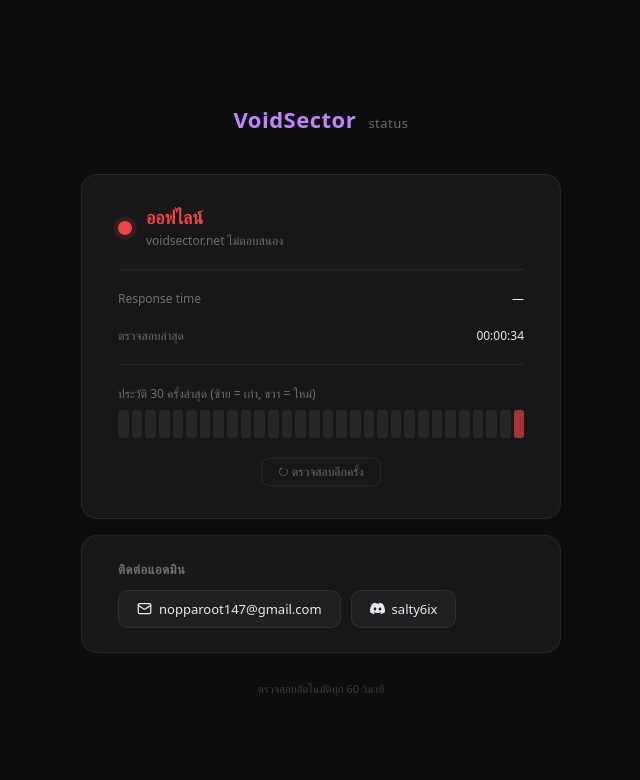
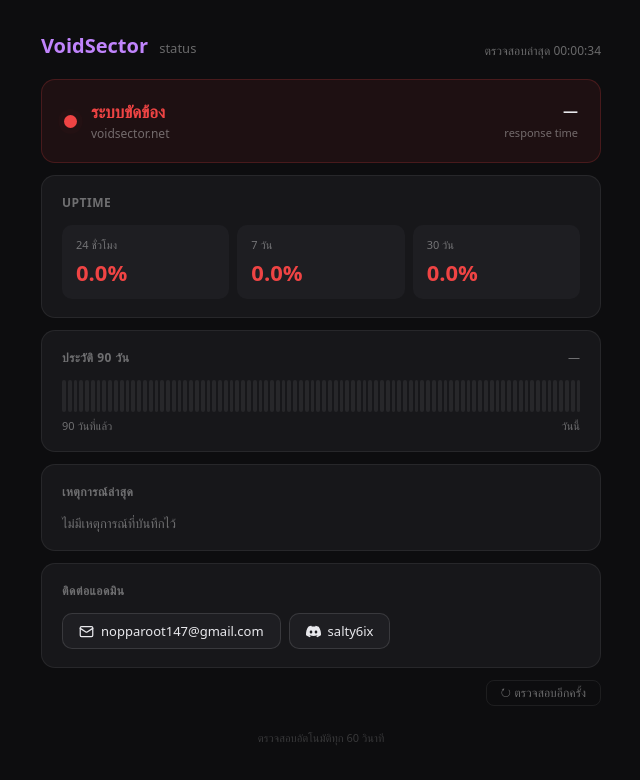
Before and after one commit to nopparoot15/voidsector-status, a website: page index.html in a window 1280 px wide. Shown: the whole page, without its empty margins (319-959 px from the left). Drawn offline with Linux system fonts and the light colour scheme.

Commit message:
feat: uptime %, 90-day history, incident log

```diff
--- a/index.html
+++ b/index.html
@@ -10,7 +10,9 @@
     :root {
       --bg: #0d0d0f;
       --surface: #17171a;
+      --surface2: #1e1e22;
       --border: rgba(255,255,255,.07);
+      --border2: rgba(255,255,255,.12);
       --text: #e8e8ec;
       --muted: rgba(255,255,255,.38);
       --green: #22c55e;
@@ -27,318 +29,393 @@
       display: flex;
       flex-direction: column;
       align-items: center;
-      justify-content: center;
-      padding: 24px;
+      padding: 32px 16px 48px;
       gap: 0;
     }
 
-    /* Logo */
-    .logo {
-      font-size: 22px;
-      font-weight: 700;
-      letter-spacing: .5px;
-      color: var(--primary);
-      margin-bottom: 8px;
-    }
+    .wrap { width: 100%; max-width: 560px; display: flex; flex-direction: column; gap: 12px; }
+
+    /* Header */
+    .header { display: flex; justify-content: space-between; align-items: flex-end; margin-bottom: 8px; }
+    .logo { font-size: 20px; font-weight: 700; color: var(--primary); }
     .logo span { color: var(--muted); font-weight: 400; font-size: 13px; margin-left: 6px; }
+    .last-check { font-size: 12px; color: var(--muted); }
 
-    /* Main card */
-    .card {
-      margin-top: 32px;
-      background: var(--surface);
-      border: 1px solid var(--border);
-      border-radius: 16px;
-      padding: 32px 36px;
-      width: 100%;
-      max-width: 480px;
-      display: flex;
-      flex-direction: column;
-      gap: 20px;
-    }
-
-    /* Status row */
-    .status-row {
+    /* Status banner */
+    .status-banner {
+      border-radius: 14px;
+      padding: 20px 22px;
       display: flex;
       align-items: center;
       gap: 14px;
+      transition: background .4s, border-color .4s;
     }
-    .status-dot {
-      width: 14px;
-      height: 14px;
-      border-radius: 50%;
-      flex-shrink: 0;
-      background: var(--yellow);
-      transition: background .4s;
+    .status-banner.up   { background: rgba(34,197,94,.08);  border: 1px solid rgba(34,197,94,.2); }
+    .status-banner.down { background: rgba(239,68,68,.08);  border: 1px solid rgba(239,68,68,.2); }
+    .status-banner.checking { background: rgba(245,158,11,.07); border: 1px solid rgba(245,158,11,.18); }
+
+    .s-dot {
+      width: 13px; height: 13px; border-radius: 50%; flex-shrink: 0;
+      background: var(--yellow); transition: background .4s;
     }
-    .status-dot.up   { background: var(--green); animation: pulse-green 2.5s ease-in-out infinite; }
-    .status-dot.down { background: var(--red);   animation: pulse-red   1.5s ease-in-out infinite; }
+    .up   .s-dot { background: var(--green); animation: pulse-g 2.5s ease-in-out infinite; }
+    .down .s-dot { background: var(--red);   animation: pulse-r 1.4s ease-in-out infinite; }
 
-    @keyframes pulse-green {
-      0%,100% { box-shadow: 0 0 0 0 rgba(34,197,94,.5); }
-      50%      { box-shadow: 0 0 0 6px rgba(34,197,94,0); }
-    }
-    @keyframes pulse-red {
-      0%,100% { box-shadow: 0 0 0 0 rgba(239,68,68,.6); }
-      50%      { box-shadow: 0 0 0 6px rgba(239,68,68,0); }
-    }
+    @keyframes pulse-g { 0%,100%{box-shadow:0 0 0 0 rgba(34,197,94,.45)} 50%{box-shadow:0 0 0 6px rgba(34,197,94,0)} }
+    @keyframes pulse-r { 0%,100%{box-shadow:0 0 0 0 rgba(239,68,68,.55)} 50%{box-shadow:0 0 0 6px rgba(239,68,68,0)} }
 
-    .status-info { flex: 1; }
-    .status-label {
-      font-size: 18px;
-      font-weight: 600;
-      line-height: 1.2;
-    }
-    .status-label.up   { color: var(--green); }
-    .status-label.down { color: var(--red); }
-    .status-label.checking { color: var(--yellow); }
+    .s-info { flex: 1; }
+    .s-label { font-size: 17px; font-weight: 600; }
+    .up   .s-label { color: var(--green); }
+    .down .s-label { color: var(--red); }
+    .checking .s-label { color: var(--yellow); }
+    .s-sub { font-size: 12px; color: var(--muted); margin-top: 2px; }
 
-    .status-sub {
-      font-size: 12px;
-      color: var(--muted);
-      margin-top: 3px;
-    }
+    .s-latency { text-align: right; }
+    .s-latency b { font-size: 15px; font-weight: 600; color: var(--text); display: block; }
+    .s-latency span { font-size: 11px; color: var(--muted); }
 
-    /* Divider */
-    .divider { border: none; border-top: 1px solid var(--border); }
+    /* Card */
+    .card { background: var(--surface); border: 1px solid var(--border); border-radius: 14px; padding: 18px 20px; }
+    .card-title { font-size: 12px; font-weight: 600; color: var(--muted); letter-spacing: .5px; text-transform: uppercase; margin-bottom: 14px; }
 
-    /* Latency */
-    .meta-row {
-      display: flex;
-      justify-content: space-between;
-      font-size: 12px;
-      color: var(--muted);
-    }
-    .meta-row b { color: var(--text); font-weight: 500; }
+    /* Uptime metrics */
+    .metrics { display: grid; grid-template-columns: repeat(3, 1fr); gap: 8px; }
+    .metric { background: var(--surface2); border-radius: 10px; padding: 12px 14px; }
+    .metric-label { font-size: 11px; color: var(--muted); margin-bottom: 5px; }
+    .metric-value { font-size: 22px; font-weight: 600; color: var(--text); }
+    .metric-value.good { color: var(--green); }
+    .metric-value.warn { color: var(--yellow); }
+    .metric-value.bad  { color: var(--red); }
 
     /* History bar */
-    .history-wrap { display: flex; flex-direction: column; gap: 8px; }
-    .history-label { font-size: 12px; color: var(--muted); }
-    .history-bar {
-      display: flex;
-      gap: 3px;
-      align-items: flex-end;
+    .history-bar { display: flex; gap: 2px; align-items: flex-end; }
+    .history-bar .day {
+      flex: 1; height: 32px; border-radius: 2px;
+      background: var(--border);
+      transition: background .2s;
+      cursor: default;
+      position: relative;
     }
-    .history-bar .tick {
-      flex: 1;
-      height: 28px;
-      border-radius: 3px;
-      background: var(--border);
-      transition: background .3s;
+    .history-bar .day.up   { background: rgba(34,197,94,.45); }
+    .history-bar .day.down { background: rgba(239,68,68,.6); }
+    .history-bar .day.partial { background: rgba(245,158,11,.5); }
+
+    .history-dates { display: flex; justify-content: space-between; margin-top: 6px; font-size: 11px; color: var(--muted); }
+
+    /* Incidents */
+    .incident-list { display: flex; flex-direction: column; gap: 10px; }
+    .incident-item { display: flex; gap: 10px; align-items: flex-start; }
+    .inc-dot { width: 8px; height: 8px; border-radius: 50%; flex-shrink: 0; margin-top: 4px; }
+    .inc-dot.down { background: var(--red); }
+    .inc-title { font-size: 13px; color: var(--text); line-height: 1.4; }
+    .inc-sub { font-size: 11px; color: var(--muted); margin-top: 2px; }
+    .no-incidents { font-size: 13px; color: var(--muted); }
+
+    /* Contact */
+    .contact-btns { display: flex; gap: 8px; flex-wrap: wrap; }
+    .cbtn {
+      display: inline-flex; align-items: center; gap: 7px;
+      padding: 8px 16px; border-radius: 10px; font-size: 13px;
+      font-weight: 500; text-decoration: none;
+      border: 1px solid var(--border2); color: var(--text);
+      background: var(--surface2); transition: background .15s, border-color .15s;
+      cursor: pointer;
     }
-    .history-bar .tick.up   { background: rgba(34,197,94,.55); }
-    .history-bar .tick.down { background: rgba(239,68,68,.65); }
+    .cbtn:hover { background: rgba(255,255,255,.08); border-color: rgba(255,255,255,.2); }
+    .cbtn svg { flex-shrink: 0; }
 
     /* Refresh btn */
     .refresh-btn {
-      align-self: center;
-      background: none;
-      border: 1px solid var(--border);
-      color: var(--muted);
-      font-size: 12px;
-      padding: 6px 16px;
-      border-radius: 8px;
-      cursor: pointer;
-      transition: border-color .15s, color .15s;
+      align-self: flex-end;
+      background: none; border: 1px solid var(--border);
+      color: var(--muted); font-size: 12px;
+      padding: 5px 14px; border-radius: 8px;
+      cursor: pointer; transition: border-color .15s, color .15s;
     }
     .refresh-btn:hover { border-color: var(--primary); color: var(--primary); }
-    .refresh-btn:active { transform: scale(.95); }
 
-    /* Contact card */
-    .contact-card {
-      margin-top: 16px;
-      background: var(--surface);
-      border: 1px solid var(--border);
-      border-radius: 16px;
-      padding: 24px 36px;
-      width: 100%;
-      max-width: 480px;
-      display: flex;
-      flex-direction: column;
-      gap: 12px;
-    }
-    .contact-title {
-      font-size: 13px;
-      font-weight: 600;
-      color: var(--muted);
-      letter-spacing: .5px;
-      text-transform: uppercase;
-    }
-    .contact-btns { display: flex; gap: 10px; flex-wrap: wrap; }
-    .contact-btn {
-      display: inline-flex;
-      align-items: center;
-      gap: 7px;
-      padding: 9px 18px;
-      border-radius: 10px;
-      font-size: 13px;
-      font-weight: 500;
-      text-decoration: none;
-      border: 1px solid var(--border);
-      color: var(--text);
-      background: rgba(255,255,255,.04);
-      transition: background .15s, border-color .15s;
-      cursor: pointer;
-    }
-    .contact-btn:hover { background: rgba(255,255,255,.09); border-color: rgba(255,255,255,.18); }
-    .contact-btn svg { flex-shrink: 0; }
-    .contact-btn.discord:hover { border-color: #5865f2; color: #5865f2; }
-    .contact-btn.email:hover   { border-color: var(--primary); color: var(--primary); }
+    .footer { margin-top: 24px; font-size: 11px; color: rgba(255,255,255,.18); }
 
-    /* Footer */
-    .footer {
-      margin-top: 28px;
-      font-size: 11px;
-      color: rgba(255,255,255,.2);
-    }
-
-    @media (max-width: 520px) {
-      .card, .contact-card { padding: 24px 20px; }
+    @media (max-width: 480px) {
+      .card { padding: 16px; }
+      .metrics { gap: 6px; }
     }
   </style>
 </head>
 <body>
+<div class="wrap">
 
+  <div class="header">
     <div class="logo">VoidSector <span>status</span></div>
+    <div class="last-check" id="lastCheck">—</div>
+  </div>
 
-  <div class="card">
-    <div class="status-row">
-      <div class="status-dot" id="dot"></div>
-      <div class="status-info">
-        <div class="status-label checking" id="statusLabel">กำลังตรวจสอบ…</div>
-        <div class="status-sub" id="statusSub">voidsector.net</div>
+  <!-- Status banner -->
+  <div class="status-banner checking" id="banner">
+    <div class="s-dot"></div>
+    <div class="s-info">
+      <div class="s-label" id="statusLabel">กำลังตรวจสอบ…</div>
+      <div class="s-sub">voidsector.net</div>
+    </div>
+    <div class="s-latency">
+      <b id="latency">—</b>
+      <span>response time</span>
     </div>
   </div>
 
-    <hr class="divider" />
-
-    <div class="meta-row">
-      <span>Response time</span>
-      <b id="latency">—</b>
+  <!-- Uptime -->
+  <div class="card">
+    <div class="card-title">uptime</div>
+    <div class="metrics">
+      <div class="metric">
+        <div class="metric-label">24 ชั่วโมง</div>
+        <div class="metric-value" id="up24">—</div>
       </div>
-    <div class="meta-row">
-      <span>ตรวจสอบล่าสุด</span>
-      <b id="lastCheck">—</b>
+      <div class="metric">
+        <div class="metric-label">7 วัน</div>
+        <div class="metric-value" id="up7">—</div>
       </div>
-
-    <hr class="divider" />
-
-    <div class="history-wrap">
-      <div class="history-label">ประวัติ 30 ครั้งล่าสุด (ซ้าย = เก่า, ขวา = ใหม่)</div>
-      <div class="history-bar" id="historyBar">
-        <!-- ticks injected by JS -->
+      <div class="metric">
+        <div class="metric-label">30 วัน</div>
+        <div class="metric-value" id="up30">—</div>
+      </div>
     </div>
   </div>
 
-    <button class="refresh-btn" onclick="check()">↻ ตรวจสอบอีกครั้ง</button>
+  <!-- 90-day history -->
+  <div class="card">
+    <div style="display:flex; justify-content:space-between; align-items:center; margin-bottom:14px;">
+      <div class="card-title" style="margin-bottom:0;">ประวัติ 90 วัน</div>
+      <div style="font-size:12px; color:var(--muted);" id="histUptime90">—</div>
+    </div>
+    <div class="history-bar" id="histBar"></div>
+    <div class="history-dates">
+      <span>90 วันที่แล้ว</span>
+      <span>วันนี้</span>
+    </div>
   </div>
 
-  <div class="contact-card">
-    <div class="contact-title">ติดต่อแอดมิน</div>
+  <!-- Incidents -->
+  <div class="card">
+    <div class="card-title">เหตุการณ์ล่าสุด</div>
+    <div class="incident-list" id="incidentList">
+      <div class="no-incidents">ไม่มีเหตุการณ์ที่บันทึกไว้</div>
+    </div>
+  </div>
+
+  <!-- Contact -->
+  <div class="card">
+    <div class="card-title">ติดต่อแอดมิน</div>
     <div class="contact-btns">
-      <a class="contact-btn email" href="mailto:nopparoot147@gmail.com">
-        <svg width="15" height="15" viewBox="0 0 24 24" fill="none" stroke="currentColor" stroke-width="2" stroke-linecap="round" stroke-linejoin="round">
-          <rect x="2" y="4" width="20" height="16" rx="2"/><path d="m22 7-8.97 5.7a1.94 1.94 0 0 1-2.06 0L2 7"/>
-        </svg>
+      <a class="cbtn" href="mailto:nopparoot147@gmail.com">
+        <svg width="15" height="15" viewBox="0 0 24 24" fill="none" stroke="currentColor" stroke-width="2" stroke-linecap="round" stroke-linejoin="round"><rect x="2" y="4" width="20" height="16" rx="2"/><path d="m22 7-8.97 5.7a1.94 1.94 0 0 1-2.06 0L2 7"/></svg>
         nopparoot147@gmail.com
       </a>
-      <a class="contact-btn discord" href="https://discord.com/users/salty6ix" target="_blank" rel="noopener">
-        <svg width="15" height="15" viewBox="0 0 24 24" fill="currentColor">
-          <path d="M20.317 4.37a19.791 19.791 0 0 0-4.885-1.515.074.074 0 0 0-.079.037c-.21.375-.444.864-.608 1.25a18.27 18.27 0 0 0-5.487 0 12.64 12.64 0 0 0-.617-1.25.077.077 0 0 0-.079-.037A19.736 19.736 0 0 0 3.677 4.37a.07.07 0 0 0-.032.027C.533 9.046-.32 13.58.099 18.057c.002.022.015.043.03.056a19.9 19.9 0 0 0 5.993 3.03.078.078 0 0 0 .084-.028 13.94 13.94 0 0 0 1.226-1.994.076.076 0 0 0-.041-.106 13.13 13.13 0 0 1-1.872-.892.077.077 0 0 1-.008-.128 10.2 10.2 0 0 0 .372-.292.074.074 0 0 1 .077-.01c3.928 1.793 8.18 1.793 12.062 0a.074.074 0 0 1 .078.01c.12.098.246.198.373.292a.077.077 0 0 1-.006.127 12.299 12.299 0 0 1-1.873.892.077.077 0 0 0-.041.107c.36.698.772 1.362 1.225 1.993a.076.076 0 0 0 .084.028 19.839 19.839 0 0 0 6.002-3.03.077.077 0 0 0 .032-.054c.5-5.177-.838-9.674-3.549-13.66a.061.061 0 0 0-.031-.03zM8.02 15.33c-1.183 0-2.157-1.085-2.157-2.419 0-1.333.956-2.419 2.157-2.419 1.21 0 2.176 1.096 2.157 2.42 0 1.333-.956 2.418-2.157 2.418zm7.975 0c-1.183 0-2.157-1.085-2.157-2.419 0-1.333.955-2.419 2.157-2.419 1.21 0 2.176 1.096 2.157 2.42 0 1.333-.946 2.418-2.157 2.418z"/>
-        </svg>
+      <a class="cbtn" href="https://discord.com/users/salty6ix" target="_blank" rel="noopener">
+        <svg width="15" height="15" viewBox="0 0 24 24" fill="currentColor"><path d="M20.317 4.37a19.791 19.791 0 0 0-4.885-1.515.074.074 0 0 0-.079.037c-.21.375-.444.864-.608 1.25a18.27 18.27 0 0 0-5.487 0 12.64 12.64 0 0 0-.617-1.25.077.077 0 0 0-.079-.037A19.736 19.736 0 0 0 3.677 4.37a.07.07 0 0 0-.032.027C.533 9.046-.32 13.58.099 18.057c.002.022.015.043.03.056a19.9 19.9 0 0 0 5.993 3.03.078.078 0 0 0 .084-.028 13.94 13.94 0 0 0 1.226-1.994.076.076 0 0 0-.041-.106 13.13 13.13 0 0 1-1.872-.892.077.077 0 0 1-.008-.128 10.2 10.2 0 0 0 .372-.292.074.074 0 0 1 .077-.01c3.928 1.793 8.18 1.793 12.062 0a.074.074 0 0 1 .078.01c.12.098.246.198.373.292a.077.077 0 0 1-.006.127 12.299 12.299 0 0 1-1.873.892.077.077 0 0 0-.041.107c.36.698.772 1.362 1.225 1.993a.076.076 0 0 0 .084.028 19.839 19.839 0 0 0 6.002-3.03.077.077 0 0 0 .032-.054c.5-5.177-.838-9.674-3.549-13.66a.061.061 0 0 0-.031-.03zM8.02 15.33c-1.183 0-2.157-1.085-2.157-2.419 0-1.333.956-2.419 2.157-2.419 1.21 0 2.176 1.096 2.157 2.42 0 1.333-.956 2.418-2.157 2.418zm7.975 0c-1.183 0-2.157-1.085-2.157-2.419 0-1.333.955-2.419 2.157-2.419 1.21 0 2.176 1.096 2.157 2.42 0 1.333-.946 2.418-2.157 2.418z"/></svg>
         salty6ix
       </a>
     </div>
   </div>
 
+  <button class="refresh-btn" onclick="check()">↻ ตรวจสอบอีกครั้ง</button>
+
+</div>
 <div class="footer">ตรวจสอบอัตโนมัติทุก 60 วินาที</div>
 
 <script>
-    const HISTORY_KEY = 'vs_status_history';
-    const MAX_HISTORY = 30;
-    const CHECK_INTERVAL = 60000;
+  const CHECKS_KEY   = 'vs_checks_v2';
+  const INCIDENT_KEY = 'vs_incidents_v2';
+  const MAX_AGE_DAYS = 90;
+  const CHECK_MS     = 60000;
 
-    let history = JSON.parse(localStorage.getItem(HISTORY_KEY) || '[]');
+  // {ts: number, up: bool, ms: number|null}[]
+  let checks    = JSON.parse(localStorage.getItem(CHECKS_KEY) || '[]');
+  let incidents = JSON.parse(localStorage.getItem(INCIDENT_KEY) || '[]');
 
-    const dot         = document.getElementById('dot');
-    const label       = document.getElementById('statusLabel');
-    const sub         = document.getElementById('statusSub');
-    const latencyEl   = document.getElementById('latency');
-    const lastCheckEl = document.getElementById('lastCheck');
-    const barEl       = document.getElementById('historyBar');
-
-    function renderBar() {
-      barEl.innerHTML = '';
-      const show = history.slice(-MAX_HISTORY);
-      // pad left if fewer than MAX_HISTORY
-      const pad = MAX_HISTORY - show.length;
-      for (let i = 0; i < pad; i++) {
-        const t = document.createElement('div');
-        t.className = 'tick';
-        barEl.appendChild(t);
-      }
-      show.forEach(s => {
-        const t = document.createElement('div');
-        t.className = 'tick ' + (s ? 'up' : 'down');
-        t.title = s ? 'ออนไลน์' : 'ออฟไลน์';
-        barEl.appendChild(t);
-      });
+  function saveChecks() {
+    const cutoff = Date.now() - MAX_AGE_DAYS * 86400000;
+    checks = checks.filter(c => c.ts >= cutoff);
+    localStorage.setItem(CHECKS_KEY, JSON.stringify(checks));
   }
 
-    function fmtTime(d) {
-      return d.toLocaleTimeString('th-TH', { hour: '2-digit', minute: '2-digit', second: '2-digit' });
+  function saveIncidents() {
+    const cutoff = Date.now() - MAX_AGE_DAYS * 86400000;
+    incidents = incidents.filter(i => i.end >= cutoff);
+    localStorage.setItem(INCIDENT_KEY, JSON.stringify(incidents));
   }
 
+  function uptimePct(windowMs) {
+    const cutoff = Date.now() - windowMs;
+    const sub = checks.filter(c => c.ts >= cutoff);
+    if (!sub.length) return null;
+    const up = sub.filter(c => c.up).length;
+    return (up / sub.length * 100);
+  }
+
+  function fmtPct(p) {
+    if (p === null) return '—';
+    return p.toFixed(p === 100 ? 0 : 1) + '%';
+  }
+
+  function pctClass(p) {
+    if (p === null) return '';
+    if (p >= 99.5) return 'good';
+    if (p >= 95)   return 'warn';
+    return 'bad';
+  }
+
+  function fmtDate(ts) {
+    const d = new Date(ts);
+    return `${d.getDate()} ${['ม.ค.','ก.พ.','มี.ค.','เม.ย.','พ.ค.','มิ.ย.','ก.ค.','ส.ค.','ก.ย.','ต.ค.','พ.ย.','ธ.ค.'][d.getMonth()]} ${d.getFullYear()+543}`;
+  }
+
+  function fmtTime(ts) {
+    return new Date(ts).toLocaleTimeString('th-TH', { hour: '2-digit', minute: '2-digit' });
+  }
+
+  function fmtDuration(ms) {
+    if (ms < 60000)   return `${Math.round(ms/1000)} วินาที`;
+    if (ms < 3600000) return `${Math.round(ms/60000)} นาที`;
+    return `${(ms/3600000).toFixed(1)} ชั่วโมง`;
+  }
+
+  function renderHistory() {
+    const bar = document.getElementById('histBar');
+    bar.innerHTML = '';
+    const now = Date.now();
+    // build 90 buckets (one per day, oldest first)
+    const days = [];
+    for (let i = 89; i >= 0; i--) {
+      const start = now - (i + 1) * 86400000;
+      const end   = now - i * 86400000;
+      const sub   = checks.filter(c => c.ts >= start && c.ts < end);
+      days.push(sub);
+    }
+
+    let totalUp = 0, totalAll = 0;
+    days.forEach(sub => {
+      const el = document.createElement('div');
+      el.className = 'day';
+      if (sub.length === 0) {
+        el.className += '';
+      } else {
+        const up = sub.filter(c => c.up).length;
+        const pct = up / sub.length;
+        totalUp  += up;
+        totalAll += sub.length;
+        if (pct >= 0.99)      el.classList.add('up');
+        else if (pct > 0)     el.classList.add('partial');
+        else                  el.classList.add('down');
+        const upPct = (pct * 100).toFixed(1);
+        el.title = `${upPct}% uptime`;
+      }
+      bar.appendChild(el);
+    });
+
+    const p90 = totalAll ? (totalUp / totalAll * 100) : null;
+    document.getElementById('histUptime90').textContent = p90 !== null ? fmtPct(p90) + ' uptime' : '—';
+  }
+
+  function renderMetrics() {
+    const p24 = uptimePct(86400000);
+    const p7  = uptimePct(7  * 86400000);
+    const p30 = uptimePct(30 * 86400000);
+    const el24 = document.getElementById('up24');
+    const el7  = document.getElementById('up7');
+    const el30 = document.getElementById('up30');
+    el24.textContent = fmtPct(p24); el24.className = 'metric-value ' + pctClass(p24);
+    el7.textContent  = fmtPct(p7);  el7.className  = 'metric-value ' + pctClass(p7);
+    el30.textContent = fmtPct(p30); el30.className = 'metric-value ' + pctClass(p30);
+  }
+
+  function renderIncidents() {
+    const list = document.getElementById('incidentList');
+    if (!incidents.length) {
+      list.innerHTML = '<div class="no-incidents">ไม่มีเหตุการณ์ที่บันทึกไว้</div>';
+      return;
+    }
+    const sorted = [...incidents].sort((a, b) => b.start - a.start).slice(0, 10);
+    list.innerHTML = sorted.map(inc => {
+      const dur = fmtDuration(inc.end - inc.start);
+      const dateStr = fmtDate(inc.start);
+      const timeStr = fmtTime(inc.start);
+      return `<div class="incident-item">
+        <div class="inc-dot down"></div>
+        <div>
+          <div class="inc-title">เซิร์ฟเวอร์ไม่ตอบสนอง ${dur}</div>
+          <div class="inc-sub">${dateStr} · ${timeStr} · แก้ไขแล้ว</div>
+        </div>
+      </div>`;
+    }).join('');
+  }
+
+  let _wasDown = false;
+  let _downStart = null;
+
   async function check() {
-      // Reset to checking state
-      dot.className = 'status-dot';
-      label.className = 'status-label checking';
-      label.textContent = 'กำลังตรวจสอบ…';
+    const banner = document.getElementById('banner');
+    banner.className = 'status-banner checking';
+    document.getElementById('statusLabel').textContent = 'กำลังตรวจสอบ…';
 
     const start = Date.now();
-      let up = false;
-      let ms = null;
+    let up = false, ms = null;
 
     try {
-        // no-cors fetch — if it completes (even opaque), the server responded
-        const res = await Promise.race([
+      await Promise.race([
         fetch('https://voidsector.net/favicon.ico', { mode: 'no-cors', cache: 'no-store' }),
-          new Promise((_, reject) => setTimeout(() => reject(new Error('timeout')), 8000))
+        new Promise((_, r) => setTimeout(() => r(new Error('timeout')), 8000))
       ]);
       ms = Date.now() - start;
       up = true;
-      } catch {
-        ms = null;
-        up = false;
+    } catch { ms = null; up = false; }
+
+    const now = Date.now();
+    checks.push({ ts: now, up, ms });
+    saveChecks();
+
+    // incident tracking
+    if (!up && !_wasDown) {
+      _wasDown = true;
+      _downStart = now;
+    } else if (up && _wasDown) {
+      _wasDown = false;
+      if (_downStart) {
+        incidents.push({ start: _downStart, end: now });
+        saveIncidents();
+        _downStart = null;
+      }
     }
 
-      // Update UI
+    // UI
     if (up) {
-        dot.className = 'status-dot up';
-        label.className = 'status-label up';
-        label.textContent = 'ออนไลน์';
-        sub.textContent = `voidsector.net กำลังทำงานปกติ`;
-        latencyEl.textContent = ms + ' ms';
+      banner.className = 'status-banner up';
+      document.getElementById('statusLabel').textContent = 'ระบบทำงานปกติ';
+      document.getElementById('latency').textContent = ms + ' ms';
     } else {
-        dot.className = 'status-dot down';
-        label.className = 'status-label down';
-        label.textContent = 'ออฟไลน์';
-        sub.textContent = 'voidsector.net ไม่ตอบสนอง';
-        latencyEl.textContent = '—';
+      banner.className = 'status-banner down';
+      document.getElementById('statusLabel').textContent = 'ระบบขัดข้อง';
+      document.getElementById('latency').textContent = '—';
     }
 
-      lastCheckEl.textContent = fmtTime(new Date());
+    document.getElementById('lastCheck').textContent =
+      'ตรวจสอบล่าสุด ' + new Date().toLocaleTimeString('th-TH', { hour: '2-digit', minute: '2-digit', second: '2-digit' });
 
-      // Save history
-      history.push(up);
-      if (history.length > MAX_HISTORY) history = history.slice(-MAX_HISTORY);
-      localStorage.setItem(HISTORY_KEY, JSON.stringify(history));
-      renderBar();
+    renderMetrics();
+    renderHistory();
+    renderIncidents();
   }
 
-    // Init
-    renderBar();
+  // init from stored state
+  const lastCheck = checks[checks.length - 1];
+  if (lastCheck && !lastCheck.up) { _wasDown = true; _downStart = lastCheck.ts; }
+
+  renderMetrics();
+  renderHistory();
+  renderIncidents();
   check();
-    setInterval(check, CHECK_INTERVAL);
+  setInterval(check, CHECK_MS);
 </script>
 </body>
 </html>
```
Lines whose indentation alone changed are shown as unchanged.
